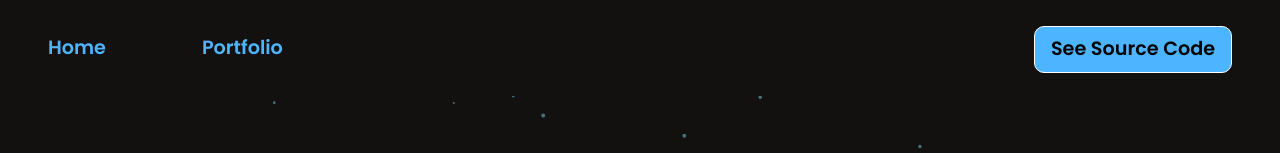
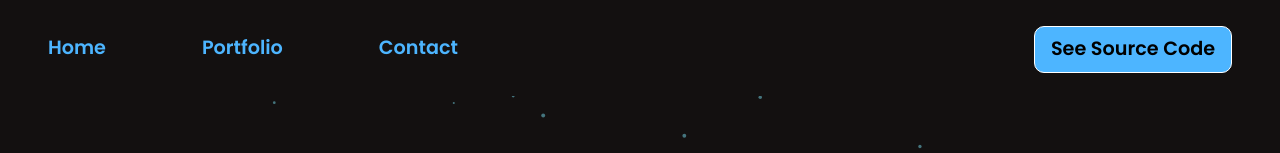
Before and after one commit to akashmore1/Portfolio-AkashM, a React (Create React App) app: page / in a window 1280 px wide. Shown: the top 153 px of the page. Built offline with nearby package versions, Linux system fonts and the light colour scheme.

Commit message:
Add links to portfolio and contact

```diff
--- a/src/components/header/Header.jsx
+++ b/src/components/header/Header.jsx
@@ -7,7 +7,7 @@ const Header = () => {
     <section className="header__section">
       <ul>
         <li>
-          <a>Home</a>
+          <a href="#home">Home</a>
         </li>
         {/* <li>
           <a>About</a>
@@ -16,14 +16,14 @@ const Header = () => {
           <a>Experience</a>
         </li> */}
         <li>
-          <a>Portfolio</a>
+          <a href="#portfolio">Portfolio</a>
         </li>
         {/* <li>
           <a>Skills</a>
         </li> */}
-        {/* <li>
-          <a>Let's Connect</a>
-        </li> */}
+        <li>
+          <a href="#contact">Contact</a>
+        </li>
       </ul>
       <div className="source__code">
         <a
```
